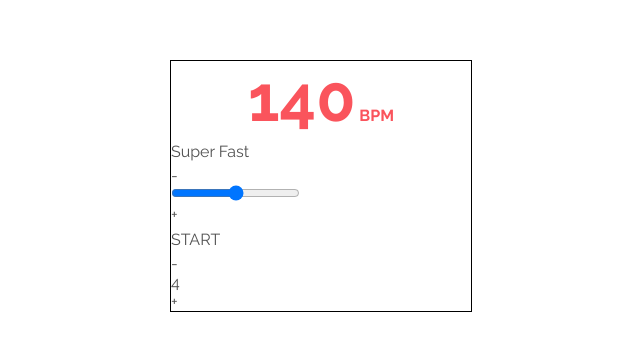
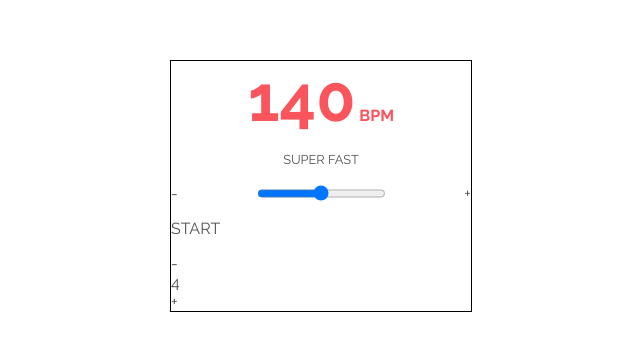
Before and after one commit to maxeboykin/metronome, a plain HTML site: page index.html in a window 1280 px wide. Shown: the part 214-564 px from the top of the page, without its empty margins (319-959 px from the left). Drawn offline with Linux system fonts and the light colour scheme.

Commit message:
temposettings

```diff
--- a/index.html
+++ b/index.html
@@ -17,7 +17,7 @@
     </div>
     <div class="tempo-text">Super Fast</div>
       <div class="tempo-settings">
-        <div class="adjust-tempo decrease-tempo">-</div>
+        <div class="adjust-tempo-btn decrease-tempo">-</div>
         <input type="range" min="20" max="280" step="1" class="slider">
         <div class="adjust-tempo increase-tempo">+</div>
       </div>
--- a/styles.css
+++ b/styles.css
@@ -36,3 +36,14 @@ body {
 .bpm-display .tempo {
   font-size: 4em;
 }
+
+.tempo-text {
+  font-size: .8em;
+  text-transform: uppercase;
+  text-align: center;
+}
+
+.tempo-settings {
+display: flex;
+justify-content: space-between;
+}
```
